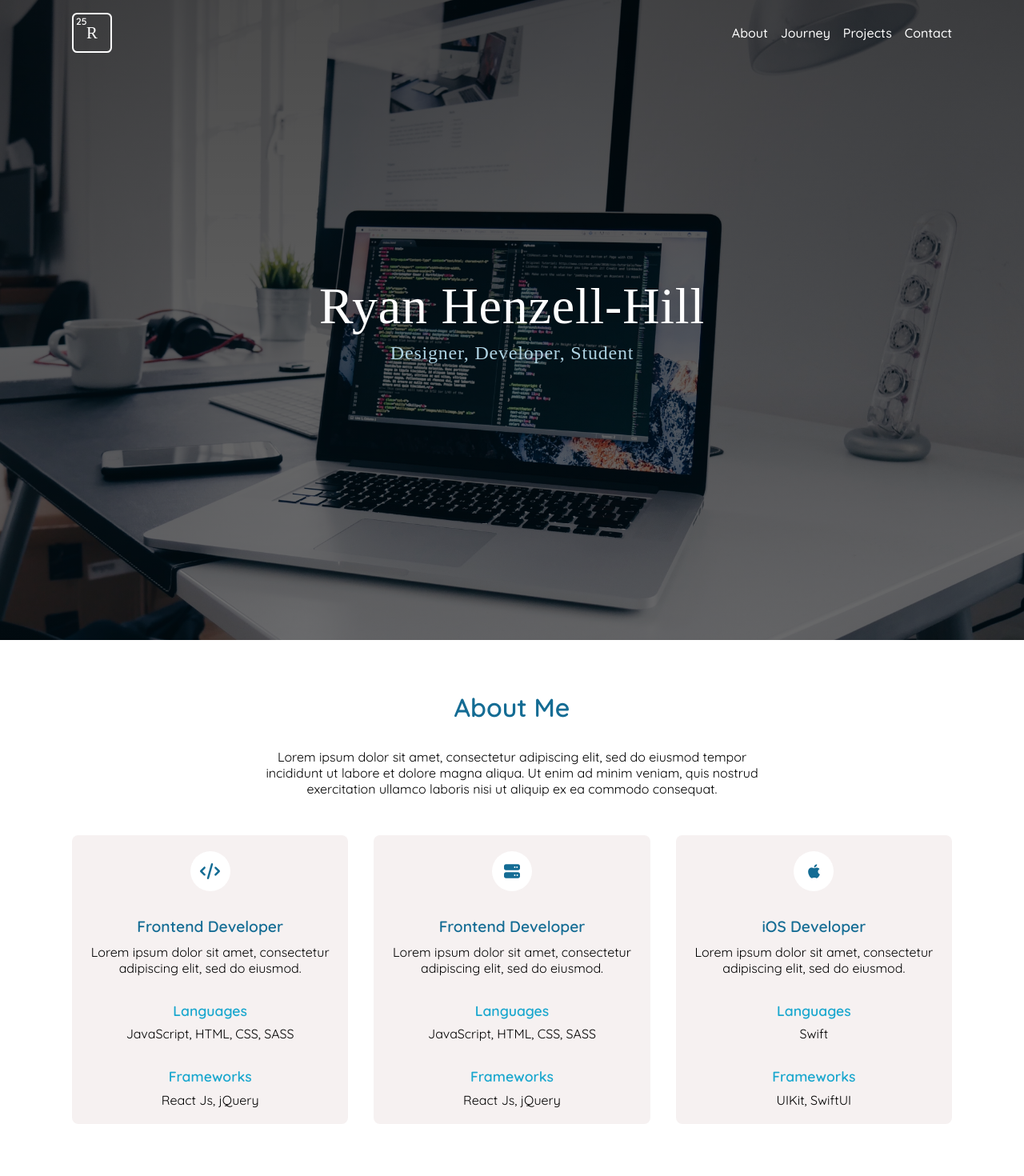
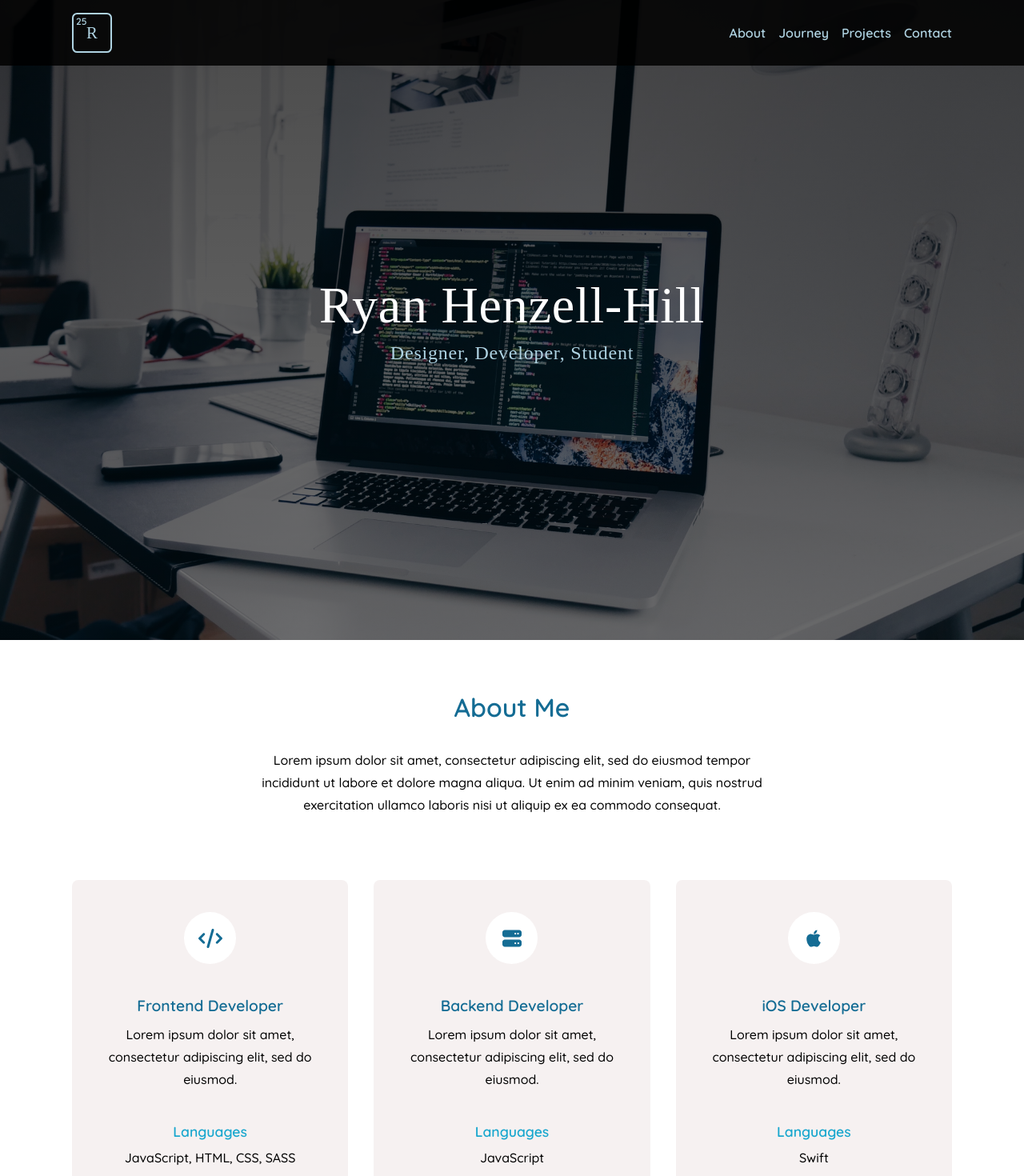
Before and after one commit to Ryhhill1998/Personal-Site, a React (Create React App) app: page / in a window 1280 px wide. Shown: the top 1470 px of the page at 80% size. Built offline with nearby package versions, Linux system fonts and the light colour scheme; a web font is replaced by a local one.

Commit message:
improved css for page

```diff
--- a/src/App.css
+++ b/src/App.css
@@ -3,6 +3,7 @@ header {
   padding: 1em 0;
   position: fixed;
   width: 100%;
+  background-color: rgba(0, 0, 0, 0.85);
 }
 
 nav {
@@ -12,7 +13,7 @@ nav {
 }
 
 .logo {
-  border: solid 2px white;
+  border: solid 2px var(--secondary-theme);
   border-radius: 0.4em;
   position: relative;
   display: flex;
@@ -20,7 +21,7 @@ nav {
   align-items: center;
   width: 50px;
   height: 50px;
-  color: white;
+  color: var(--secondary-theme);
 }
 
 .logo .number {
@@ -43,8 +44,9 @@ nav {
 }
 
 .nav-links li {
-  color: white;
-  font-weight: 500;
+  color: var(--secondary-theme);
+  font-weight: 600;
+  cursor: pointer;
 }
 
 /* MAIN */
@@ -77,7 +79,7 @@ nav {
 
 .about > p {
   width: 60%;
-  margin: 0 auto 3em;
+  margin: 0 auto 5em;
 }
 
 .about .cards-container {
@@ -86,11 +88,11 @@ nav {
 }
 
 .about .cards-container .card {
-  padding: 1.25em;
+  padding: 2.5em 1.5em;
   border-radius: 0.5em;
   display: flex;
   flex-direction: column;
-  gap: 2em;
+  gap: 2.5em;
   align-items: center;
   background-color: #f6f1f1;
 }
@@ -101,13 +103,13 @@ nav {
   display: flex;
   justify-content: center;
   align-items: center;
-  width: 50px;
-  height: 50px;
+  width: 65px;
+  height: 65px;
 }
 
 .about .cards-container .card .icon-container .icon {
   color: var(--primary-theme);
-  font-size: 1.25rem;
+  font-size: 1.5rem;
 }
 
 /* HEADINGS */
--- a/src/App.js
+++ b/src/App.js
@@ -89,7 +89,7 @@ const App = () => {
               </div>
 
               <div>
-                <h3>Frontend Developer</h3>
+                <h3>Backend Developer</h3>
                 <p>
                   Lorem ipsum dolor sit amet, consectetur adipiscing elit, sed
                   do eiusmod.
@@ -98,12 +98,12 @@ const App = () => {
 
               <div>
                 <h4>Languages</h4>
-                <p>JavaScript, HTML, CSS, SASS</p>
+                <p>JavaScript</p>
               </div>
 
               <div>
                 <h4>Frameworks</h4>
-                <p>React Js, jQuery</p>
+                <p>Node Js</p>
               </div>
             </div>
 
--- a/src/index.css
+++ b/src/index.css
@@ -11,7 +11,7 @@
   margin: 0;
   padding: 0;
   font-family: "Quicksand", sans-serif;
-  font-weight: 400;
+  font-weight: 500;
 }
 
 body {
@@ -28,3 +28,7 @@ img {
   height: 100%;
   object-fit: cover;
 }
+
+p {
+  line-height: 1.75rem;
+}
```
